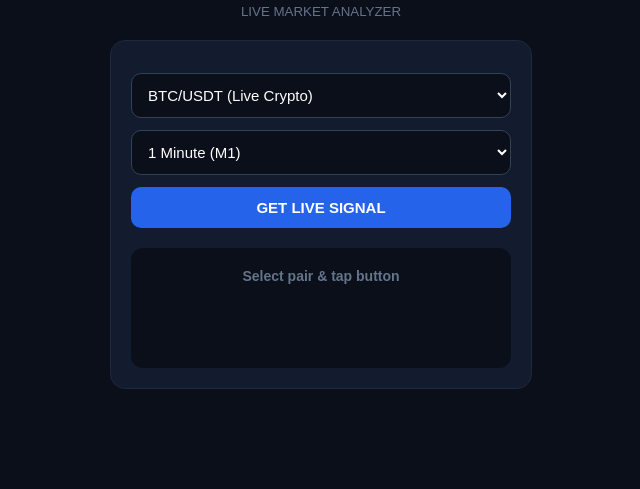
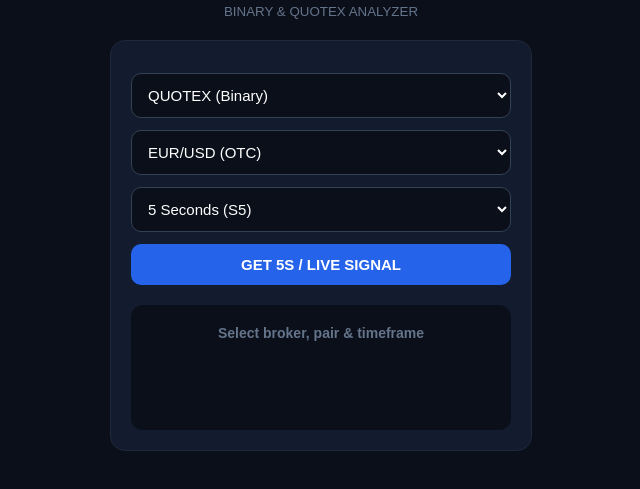
Before and after one commit to fssff224-svg/vision-bot, a plain HTML site: page index.html in a window 1280 px wide. Shown: the part 79-568 px from the top of the page, without its empty margins (319-959 px from the left). Drawn offline with Linux system fonts and the light colour scheme.

Commit message:
Update index.html

```diff
--- a/index.html
+++ b/index.html
@@ -2,7 +2,7 @@
 <html>
 <head>
 <meta name="viewport" content="width=device-width, initial-scale=1.0">
-<title>Vision Signal Pro</title>
+<title>Quotex Vision Signal Pro</title>
 <style>
 body{background:#0b0f19;color:#fff;font-family:sans-serif;text-align:center;padding:20px}
 .box{background:#131b2e;border:1px solid #1e293b;border-radius:15px;padding:20px;max-width:380px;margin:20px auto}
@@ -10,48 +10,66 @@ h2{color:#38bdf8;margin-bottom:5px}
 select,button{width:100%;padding:12px;margin-top:12px;border-radius:10px;border:1px solid #334155;font-size:15px}
 select{background:#0b0f19;color:#fff}
 button{background:#2563eb;color:#fff;font-weight:bold;border:none}
-#res{margin-top:20px;padding:20px;background:#0b0f19;border-radius:12px;min-height:80px;font-size:22px;font-weight:bold}
+#res{margin-top:20px;padding:20px;background:#0b0f19;border-radius:12px;min-height:85px;font-size:22px;font-weight:bold}
 </style>
 </head>
 <body>
 <h2>VISION SIGNAL PRO</h2>
-<small style="color:#64748b">LIVE MARKET ANALYZER</small>
+<small style="color:#64748b">BINARY & QUOTEX ANALYZER</small>
 <div class="box">
+<select id="broker">
+<option>QUOTEX (Binary)</option>
+<option>POCKET OPTION</option>
+<option>BINOLLA</option>
+</select>
 <select id="pair">
+<option value="EURUSD-OTC">EUR/USD (OTC)</option>
+<option value="GBPUSD-OTC">GBP/USD (OTC)</option>
+<option value="USDJPY-OTC">USD/JPY (OTC)</option>
+<option value="AUDJPY-OTC">AUD/JPY (OTC)</option>
+<option value="USDINR-OTC">USD/INR (OTC)</option>
+<option value="USDBRL-OTC">USD/BRL (OTC)</option>
+<option value="USDPKR-OTC">USD/PKR (OTC)</option>
+<option value="NZDCAD-OTC">NZD/CAD (OTC)</option>
+<option value="XAUUSD">XAU/USD (Gold)</option>
 <option value="BTCUSDT">BTC/USDT (Live Crypto)</option>
 <option value="ETHUSDT">ETH/USDT (Live Crypto)</option>
-<option value="SOLUSDT">SOL/USDT (Live Crypto)</option>
-<option value="EURUSD">EUR/USD (Forex)</option>
-<option value="GBPUSD">GBP/USD (Forex)</option>
 </select>
 <select id="tf">
+<option>5 Seconds (S5)</option>
+<option>10 Seconds (S10)</option>
+<option>15 Seconds (S15)</option>
+<option>30 Seconds (S30)</option>
 <option>1 Minute (M1)</option>
 <option>5 Minutes (M5)</option>
 </select>
-<button onclick="go()">GET LIVE SIGNAL</button>
-<div id="res" style="color:#64748b;font-size:14px">Select pair & tap button</div>
+<button onclick="go()">GET 5S / LIVE SIGNAL</button>
+<div id="res" style="color:#64748b;font-size:14px">Select broker, pair & timeframe</div>
 </div>
 <script>
 async function go(){
+  let br=document.getElementById('broker').value;
   let p=document.getElementById('pair').value;
+  let tf=document.getElementById('tf').value;
   let r=document.getElementById('res');
   r.style.color='#38bdf8'; r.style.fontSize='15px';
-  r.innerHTML='Scanning live chart...';
+  r.innerHTML='Scanning '+br+' ('+tf+')...';
   try{
     if(p.endsWith('USDT')){
       let a=await fetch('https:'+String.fromCharCode(47,47)+'://binance.com);
       let d=await a.json();
       let ch=parseFloat(d.priceChangePercent);
-      let dir=ch>=0?'BUY ⬆':'SELL ⬇';
+      let dir=ch>=0?'CALL / BUY ⬆':'PUT / SELL ⬇';
       r.style.color=ch>=0?'#22c55e':'#ef4444';
-      r.style.fontSize='24px';
-      r.innerHTML=dir+'<br><small style="font-size:12px;color:#94a3b8">Price: $'+parseFloat(d.lastPrice).toFixed(2)+'</small>';
+      r.style.fontSize='22px';
+      r.innerHTML=dir+'<br><small style="font-size:12px;color:#94a3b8">Price: $'+parseFloat(d.lastPrice).toFixed(2)+' • '+tf+'</small>';
     }else{
-      await new Promise(x=>setTimeout(x,1500));
+      await new Promise(x=>setTimeout(x,1200));
       let up=Math.random()>0.5;
+      let acc=Math.floor(85+Math.random()*12);
       r.style.color=up?'#22c55e':'#ef4444';
-      r.style.fontSize='24px';
-      r.innerHTML=(up?'BUY ⬆':'SELL ⬇')+'<br><small style="font-size:12px;color:#94a3b8">'+p+' Signal Ready</small>';
+      r.style.fontSize='22px';
+      r.innerHTML=(up?'CALL / BUY ⬆':'PUT / SELL ⬇')+'<br><small style="font-size:12px;color:#94a3b8">'+p+' • '+tf+' • '+acc+'%</small>';
     }
   }catch(e){r.innerHTML='Try again'}
 }
```
